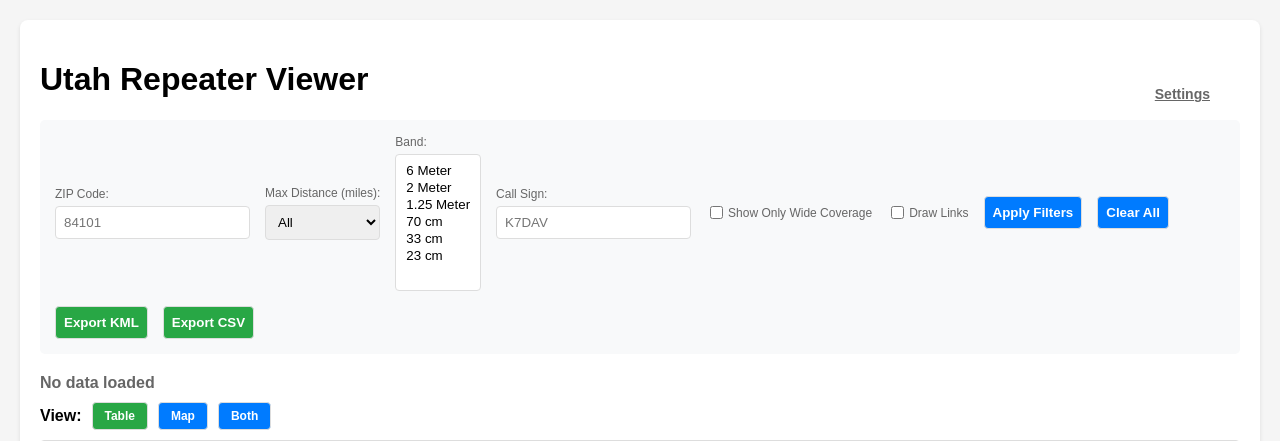
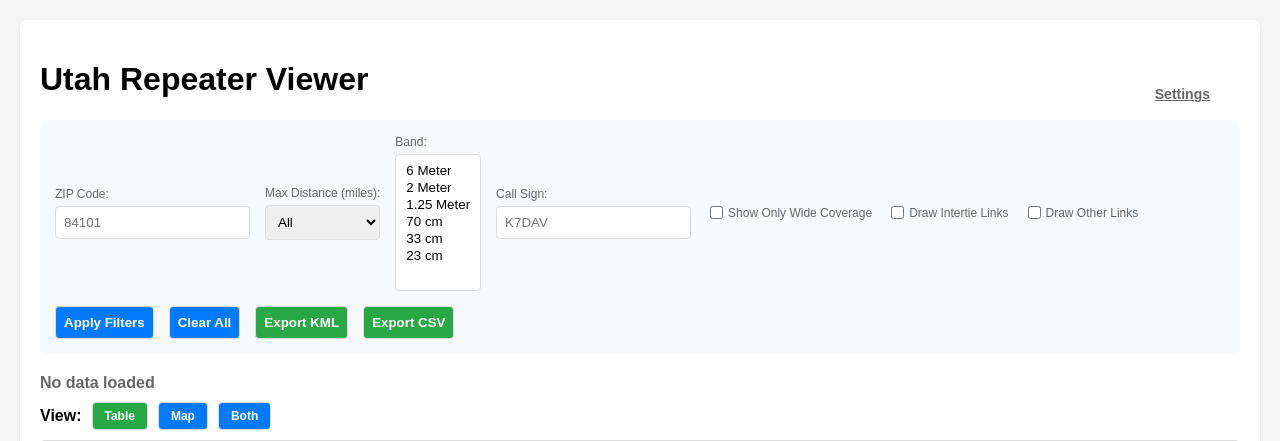
Before and after one commit to joshpeterson1/repeaters, a Flask app: page / in a window 1280 px wide. Shown: the top 441 px of the page. Run offline with Flask 3, Linux system fonts and the light colour scheme; some libraries are stand-ins or nearby versions.

Commit message:
feat: separate 'Draw Links' into 'Draw Intertie Links' and 'Draw Other Links'
Co-authored-by: aider (openrouter/anthropic/claude-sonnet-4) <aider@aider.chat>

```diff
--- a/templates/index.html
+++ b/templates/index.html
@@ -421,8 +421,14 @@
             </div>
             <div class="control-group">
                 <label>
-                    <input type="checkbox" id="drawLinksFilter" />
-                    Draw Links
+                    <input type="checkbox" id="drawIntertieLinksFilter" />
+                    Draw Intertie Links
+                </label>
+            </div>
+            <div class="control-group">
+                <label>
+                    <input type="checkbox" id="drawOtherLinksFilter" />
+                    Draw Other Links
                 </label>
             </div>
             <button onclick="applyFilters()">Apply Filters</button>
@@ -486,7 +492,8 @@
         let highlightedMarker = null;
         let lastDataUpdate = null;
         let repeaterLinks = [];
-        let drawLinks = false;
+        let drawIntertieLinks = false;
+        let drawOtherLinks = false;
         const MAPBOX_TOKEN = 'pk.eyJ1Ijoic29tYmVyanAiLCJhIjoiY21majlxOG5oMDJoejJscHdwMXQwbzF5OCJ9.d4gGG0AbXkQff-UZsdkuow';
 
         // Initialize Mapbox map
@@ -845,8 +852,8 @@
                 features: features
             });
 
-            // Update links if enabled
-            if (drawLinks) {
+            // Update links if any are enabled
+            if (drawIntertieLinks || drawOtherLinks) {
                 updateRepeaterLinks();
             } else {
                 // Clear links
@@ -861,7 +868,10 @@
             const mappableCount = mappableRepeaters.length;
             const totalCount = filteredRepeaters.length;
             const locationCount = Object.keys(locationGroups).length;
-            const linkCount = drawLinks ? repeaterLinks.length : 0;
+            const linkCount = (drawIntertieLinks || drawOtherLinks) ? repeaterLinks.filter(link => {
+                return (drawIntertieLinks && link.type === 'intertie') ||
+                       (drawOtherLinks && link.type !== 'intertie');
+            }).length : 0;
             mapStats.textContent = `Showing ${mappableCount} repeaters at ${locationCount} locations${linkCount > 0 ? `, ${linkCount} links` : ''} on map`;
         }
 
@@ -1395,7 +1405,11 @@
                 const fromVisible = filteredRepeaters.includes(link.from);
                 const toVisible = filteredRepeaters.includes(link.to);
 
-                if (fromVisible && toVisible) {
+                // Check if this link type should be drawn
+                const shouldDrawLink = (link.type === 'intertie' && drawIntertieLinks) ||
+                                     (link.type !== 'intertie' && drawOtherLinks);
+
+                if (fromVisible && toVisible && shouldDrawLink) {
                     // Find the actual rendered coordinates for both repeaters
                     const fromCoords = findRepeaterRenderCoords(link.from);
                     const toCoords = findRepeaterRenderCoords(link.to);
@@ -1524,7 +1538,8 @@
             const selectedBands = Array.from(bandFilterSelect.selectedOptions).map(option => option.value);
             const callFilter = document.getElementById('callFilter').value.trim().toLowerCase();
             const wideCoverageOnly = document.getElementById('wideCoverageFilter').checked;
-            drawLinks = document.getElementById('drawLinksFilter').checked;
+            drawIntertieLinks = document.getElementById('drawIntertieLinksFilter').checked;
+            drawOtherLinks = document.getElementById('drawOtherLinksFilter').checked;
 
             // Get user location if ZIP code provided
             if (zipCode && zipCode !== '') {
@@ -1586,8 +1601,10 @@
             Array.from(bandFilter.options).forEach(option => option.selected = false);
             document.getElementById('callFilter').value = '';
             document.getElementById('wideCoverageFilter').checked = false;
-            document.getElementById('drawLinksFilter').checked = false;
-            drawLinks = false;
+            document.getElementById('drawIntertieLinksFilter').checked = false;
+            document.getElementById('drawOtherLinksFilter').checked = false;
+            drawIntertieLinks = false;
+            drawOtherLinks = false;
             userLocation = null;
 
             // Clear distances
```
